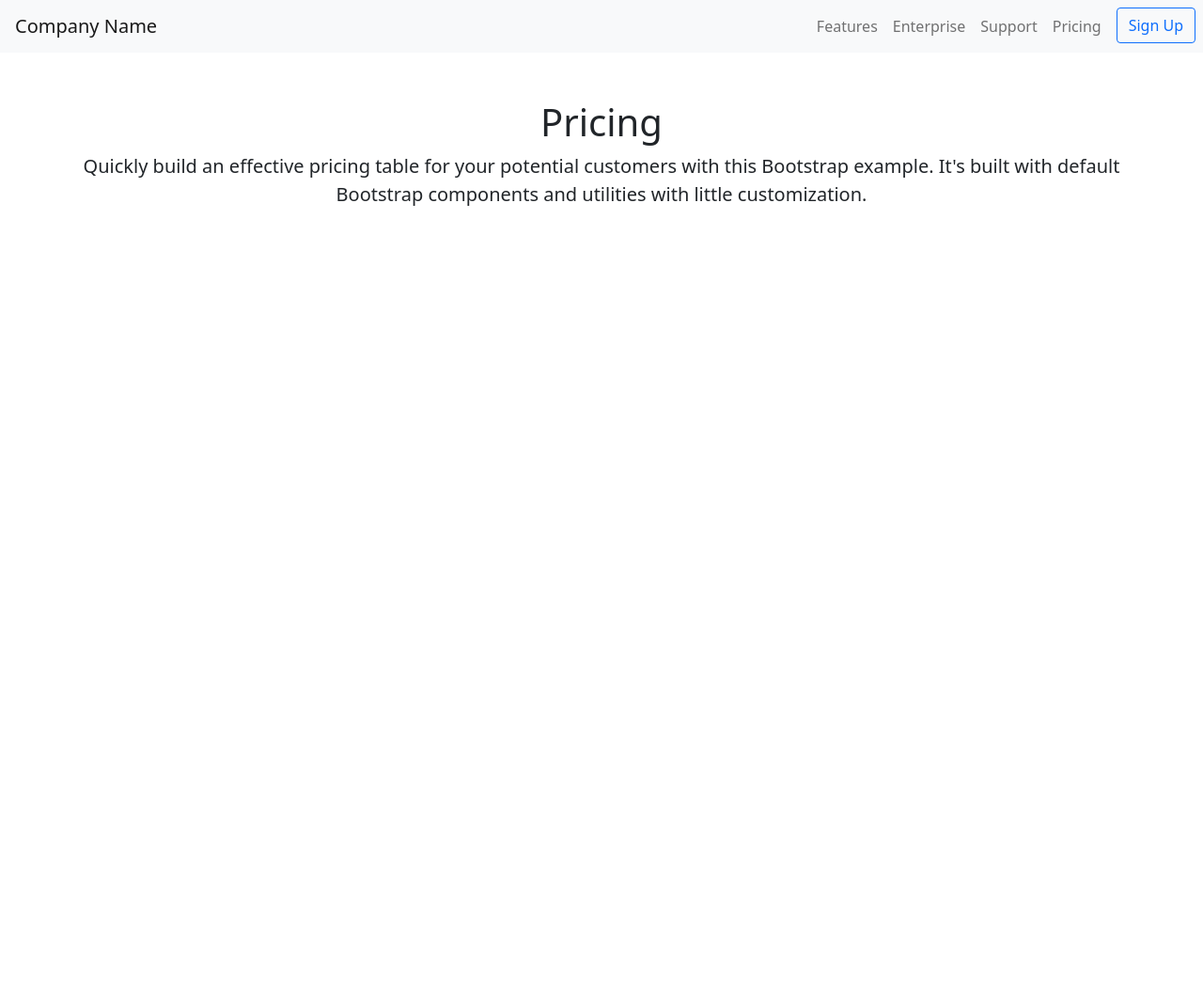
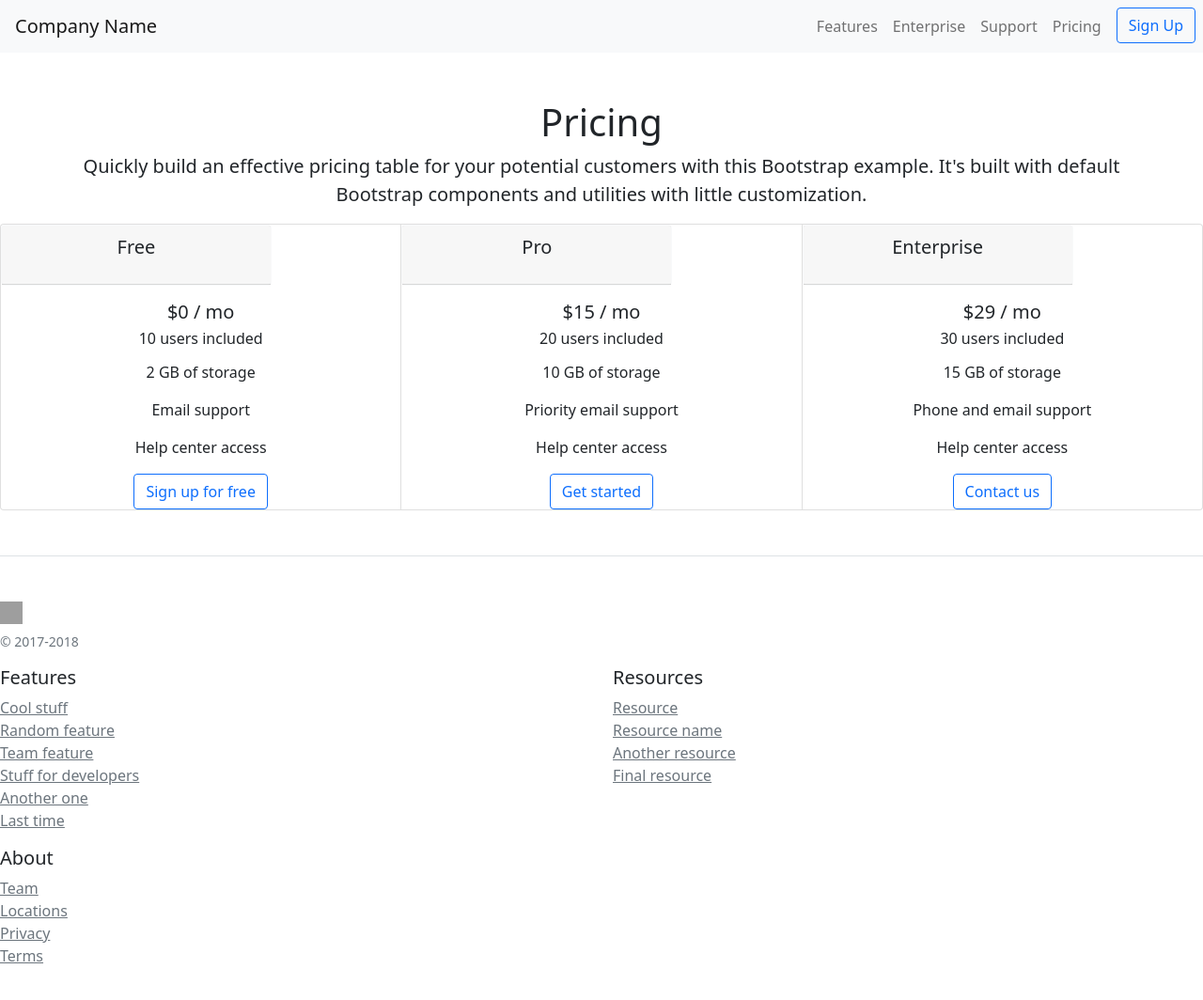
Before and after one commit to ArujAnand/BS-JS-Tasks, a plain HTML site: page task3.html in a window 1280 px wide. Shown: the whole page at 94% size. Before the commit the page ends 800 px from the top, so only its background shows below. Drawn offline with Linux system fonts and the light colour scheme; grey boxes are pictures that could not be loaded.

Commit message:
did it to best of my ability

```diff
--- a/task3.html
+++ b/task3.html
@@ -49,5 +49,95 @@
         <p>Quickly build an effective pricing table for your potential customers with this Bootstrap example. It's built with default Bootstrap components and utilities with little customization.</p>
     </div>
 </div>
+<div class="card-group">
+    <!--Start of first card-->
+    <div class="card">
+        <div class="card border-light" style="max-width: 18rem;">
+            <div class="card-header text-center">
+                <P class="lead sub-head">Free</P></div>
+        </div>
+      <div class="card-body text-center">
+        <h5 class="card-title">$0 / mo</h5>
+        <p class="card-text lh-1">10 users included</p>
+        <p class="card-text">2 GB of storage</p>
+        <p class="card-text">Email support</p>
+        <p class="card-text">Help center access</p>
+      </div>
+      <div class="px-3 text-center">
+      <button type="button" class="btn btn-outline-primary" type="submit">Sign up for free</button>
+    </div>
+    <!--End of first card-->
+</div>
+<div class="card">
+    <div class="card border-light" style="max-width: 18rem;">
+        <div class="card-header text-center">
+            <P class="lead sub-head">Pro</P></div>
+    </div>
+  <div class="card-body text-center">
+    <h5 class="card-title">$15 / mo</h5>
+    <p class="card-text lh-1">20 users included</p>
+    <p class="card-text">10 GB of storage</p>
+    <p class="card-text">Priority email support</p>
+    <p class="card-text">Help center access</p>
+  </div>
+  <div class="px-3 text-center">
+  <button type="button" class="btn btn-outline-primary" type="submit">Get started</button>
+</div>
+</div>
+<div class="card">
+    <div class="card border-light" style="max-width: 18rem;">
+        <div class="card-header text-center">
+            <P class="lead sub-head">Enterprise</P></div>
+    </div>
+  <div class="card-body text-center">
+    <h5 class="card-title">$29 / mo</h5>
+    <p class="card-text lh-1">30 users included</p>
+    <p class="card-text">15 GB of storage</p>
+    <p class="card-text">Phone and email support</p>
+    <p class="card-text">Help center access</p>
+  </div>
+  <div class="px-3 text-center">
+  <button type="button" class="btn btn-outline-primary" type="submit">Contact us</button>
+</div>
+</div>
+  </div>
+  <footer class="pt-4 my-md-5 pt-md-5 border-top">
+    <div class="row">
+      <div class="col-12 col-md">
+        <img class="mb-2" src="https://getbootstrap.com/docs/4.0/assets/brand/bootstrap-solid.svg" alt="" width="24" height="24">
+        <small class="d-block mb-3 text-muted">&copy; 2017-2018</small>
+      </div>
+      <div class="col-6 col-md">
+        <h5>Features</h5>
+        <ul class="list-unstyled text-small">
+          <li><a class="text-muted" href="#">Cool stuff</a></li>
+          <li><a class="text-muted" href="#">Random feature</a></li>
+          <li><a class="text-muted" href="#">Team feature</a></li>
+          <li><a class="text-muted" href="#">Stuff for developers</a></li>
+          <li><a class="text-muted" href="#">Another one</a></li>
+          <li><a class="text-muted" href="#">Last time</a></li>
+        </ul>
+      </div>
+      <div class="col-6 col-md">
+        <h5>Resources</h5>
+        <ul class="list-unstyled text-small">
+          <li><a class="text-muted" href="#">Resource</a></li>
+          <li><a class="text-muted" href="#">Resource name</a></li>
+          <li><a class="text-muted" href="#">Another resource</a></li>
+          <li><a class="text-muted" href="#">Final resource</a></li>
+        </ul>
+      </div>
+      <div class="col-6 col-md">
+        <h5>About</h5>
+        <ul class="list-unstyled text-small">
+          <li><a class="text-muted" href="#">Team</a></li>
+          <li><a class="text-muted" href="#">Locations</a></li>
+          <li><a class="text-muted" href="#">Privacy</a></li>
+          <li><a class="text-muted" href="#">Terms</a></li>
+        </ul>
+      </div>
+    </div>
+  </footer>
+</div>
 </body>
 </html>
```
